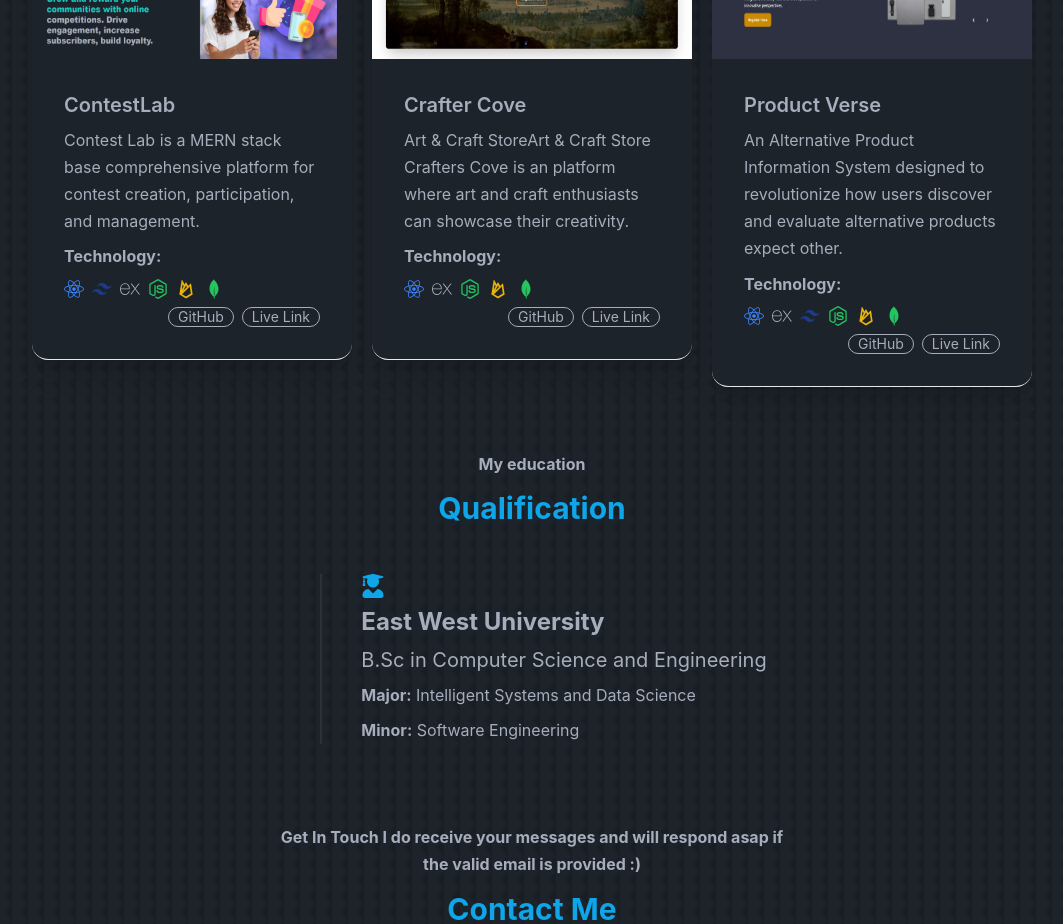
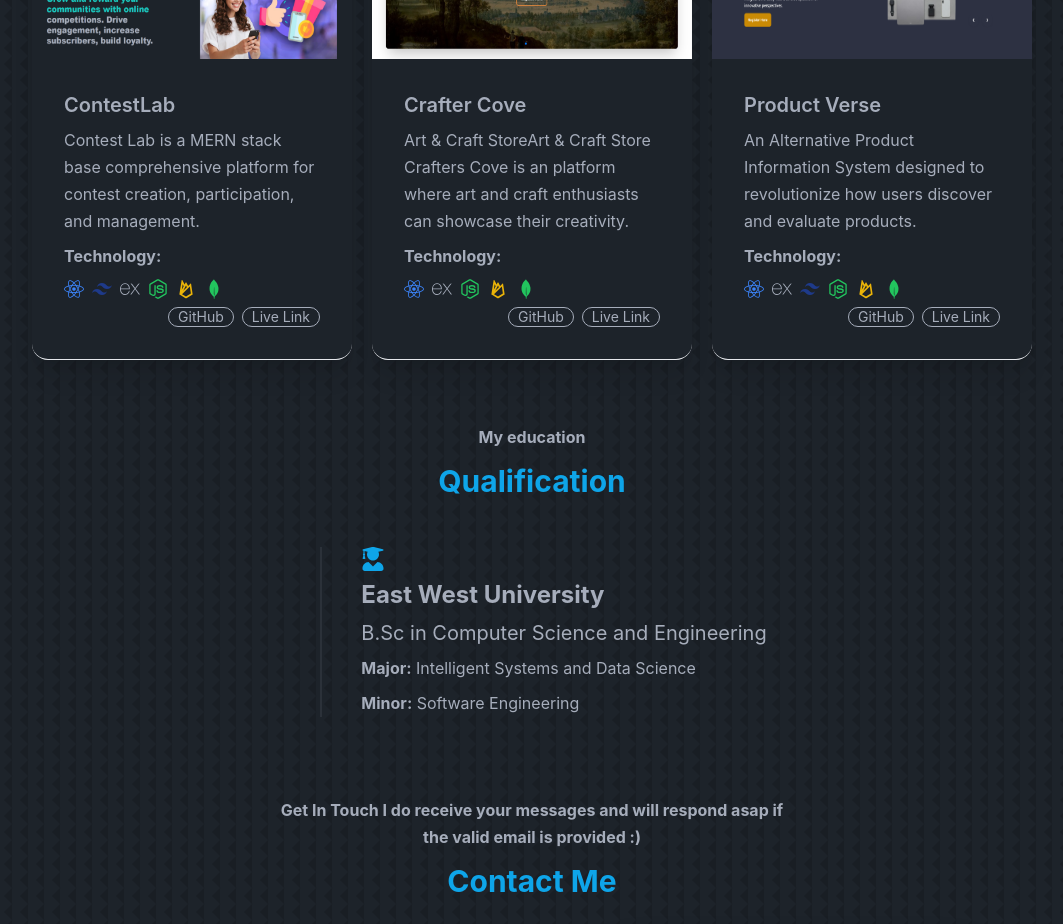
Before and after one commit to SamiulHasan-dev/portfolio, a React (Vite) app: page / in a window 1280 px wide. Shown: the part 2120-3044 px from the top of the page, without its empty margins (108-1171 px from the left). Built offline with nearby package versions, Linux system fonts and the light colour scheme.

Commit message:
contact update

```diff
--- a/src/components/Projects/Projects.jsx
+++ b/src/components/Projects/Projects.jsx
@@ -71,7 +71,7 @@ const Projects = () => {
                             <h2 className="card-title">
                                 Product Verse
                             </h2>
-                            <p>An Alternative Product Information System designed to revolutionize how users discover and evaluate alternative products expect other. </p>
+                            <p>An Alternative Product Information System designed to revolutionize how users discover and evaluate products. </p>
                             <p className='font-bold'>Technology:</p>
                             <div className='flex items-center text-xl gap-2'><FaReact className='text-blue-500' /> <SiExpress /> <RiTailwindCssFill className='text-blue-900' /> <FaNodeJs className='text-green-500' /> <RiFirebaseLine className='text-yellow-500' /> <SiMongodb className='text-green-500' /></div>
                             <div className="card-actions justify-end">
```
